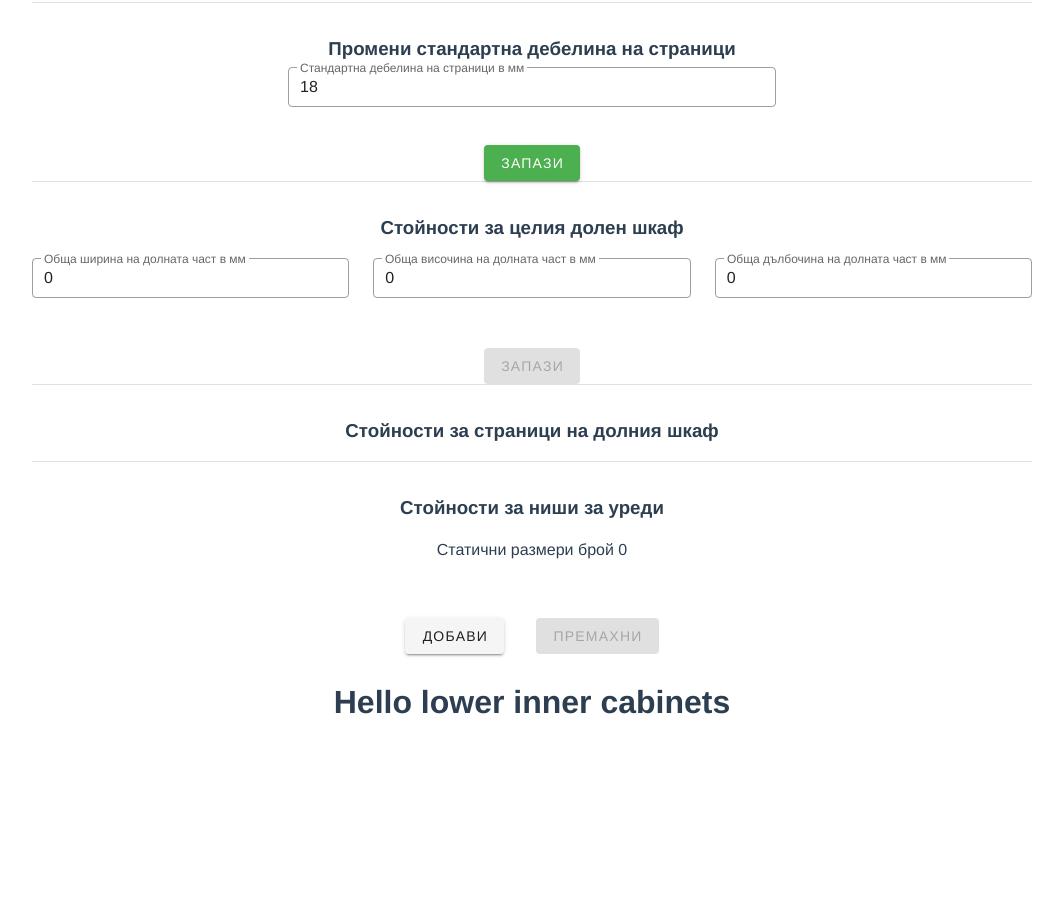
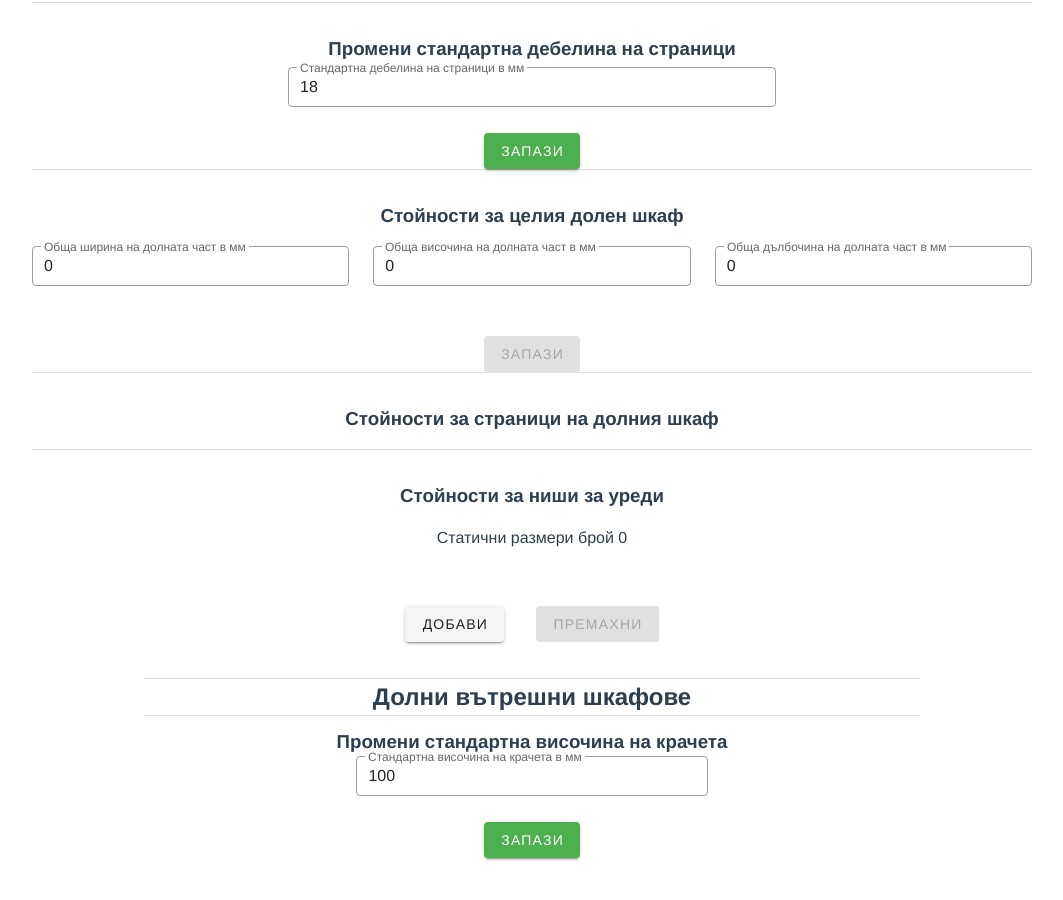
Before and after one commit to didoviktorov/wood-calculator, a Vue app: page / in a window 1280 px wide. Shown: the part 260-1160 px from the top of the page, without its empty margins (108-1171 px from the left). Built offline with nearby package versions, Linux system fonts and the light colour scheme.

Commit message:
number validation rules plugin

```diff
--- a/src/App.vue
+++ b/src/App.vue
@@ -25,6 +25,8 @@ export default {
 </script>
 
 <style>
+@import './assets/site.css';
+
 #app {
   font-family: Avenir, Helvetica, Arial, sans-serif;
   -webkit-font-smoothing: antialiased;
--- /dev/null
+++ b/src/assets/site.css
@@ -0,0 +1,6 @@
+.col-no-top-padding {
+  padding-top: 0 !important;
+}
+.col-no-bottom-padding {
+  padding-bottom: 0 !important;
+}
--- a/src/components/LowerInnerCabinets.vue
+++ b/src/components/LowerInnerCabinets.vue
@@ -3,7 +3,42 @@
     <v-content>
       <v-container class="wrapper" fluid>
         <v-row align="center" justify="center">
-          <h1>Hello lower inner cabinets</h1>
+          <v-col cols="12">
+            <v-divider />
+            <h2>Долни вътрешни шкафове</h2>
+            <v-divider />
+          </v-col>
+          <v-col cols="12" class="col-no-top-padding">
+            <div>
+              <h3>Промени стандартна височина на крачета</h3>
+            </div>
+          </v-col>
+          <v-form v-model="validStandardFeetHeight">
+            <v-row align="center" justify="center">
+              <v-col
+                cols="12"
+                class="col-no-top-padding col-no-bottom-padding"
+              >
+                <v-text-field
+                  v-model="standardFeetHeight"
+                  :label="'Стандартна височина на крачета в ' + calculationUnit"
+                  :rules="this.$getnumberValidationRules('test')"
+                  outlined
+                  dense
+                  required
+                ></v-text-field>
+              </v-col>
+              <v-col cols="12" class="col-no-top-padding">
+                <v-btn
+                  :disabled="!validStandardFeetHeight"
+                  color="success"
+                  @click="changeFeetsHeight"
+                >
+                  запази
+                </v-btn>
+              </v-col>
+            </v-row>
+          </v-form>
         </v-row>
       </v-container>
     </v-content>
@@ -14,16 +49,22 @@
 export default {
   name: "LowerInnerCabinets",
   data: () => ({
-    validWholeShelf: false,
-
+    validStandardFeetHeight: false,
+    standardFeetHeight: 0
   }),
   computed: {
-
+    calculationUnit(){
+      return this.$store.state.calculationUnit;
+    }
   },
   methods: {
-
+    changeFeetsHeight() {
+      let newHeight = parseInt(this.standardFeetHeight);
+      console.log(newHeight);
+    }
   },
   mounted() {
+    this.standardFeetHeight = this.$store.state.standardFeetHeightOfCabinet;
   }
 };
 </script>
--- a/src/components/LowerShelf.vue
+++ b/src/components/LowerShelf.vue
@@ -59,7 +59,7 @@
                 required
               ></v-text-field>
             </v-col>
-            <v-col cols="12" class="col-no-padding">
+            <v-col cols="12" class="col-no-top-padding">
               <v-btn
                 :disabled="!validStaticSideWidth"
                 color="success"
@@ -547,10 +547,4 @@ export default {
   padding-top: 2rem;
   padding-bottom: 1rem;
 }
-.col-no-top-padding {
-  padding-top: 0 !important;
-}
-.col-no-bottom-padding {
-  padding-bottom: 0 !important;
-}
 </style>
--- a/src/main.js
+++ b/src/main.js
@@ -4,10 +4,13 @@ import router from "./router";
 import store from "./store";
 import vuetify from "./plugins/vuetify";
 import numToWord from "./plugins/numberToWord";
+import numberRules from "./plugins/numberValidationRules";
 
 Vue.config.productionTip = false;
 
 Vue.use(numToWord);
+
+Vue.use(numberRules);
 
 new Vue({
   router,
--- /dev/null
+++ b/src/plugins/numberValidationRules.js
@@ -0,0 +1,17 @@
+export default {
+    install(Vue) {
+      function validationRules(objToTest) {
+          console.log(objToTest);
+        return [
+            v => !!v || "Тази стойност е задължителна",
+            v => !isNaN(v) || "Стойността трябва да бъде число",
+            v => v > 0 || "Стойността трябва да по-голяма от 0",
+            v =>
+              Number.isInteger(Number(v)) ||
+              "Стойността трябва да бъде целочислено число"
+          ];
+      }
+
+      Vue.prototype.$getnumberValidationRules = validationRules;
+    }
+  };
--- a/src/store/index.js
+++ b/src/store/index.js
@@ -18,7 +18,7 @@ export default new Vuex.Store({
     },
     calculationUnit: "мм",
     staticOuterSideWidth: 18,
-    standartFeetOfCabinet: 100
+    standardFeetHeightOfCabinet: 100
   },
   mutations: {
     CHANGE_METRIC_UNIT(state, unit) {
```
